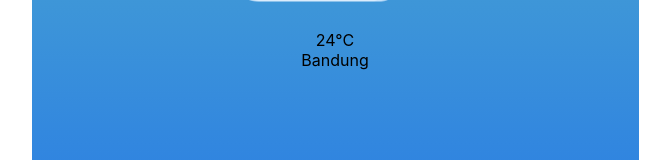
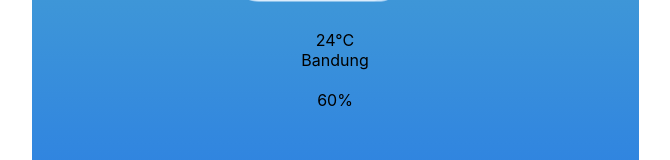
Before and after one commit to RevoU-FSSE-4/milestone-2-bintangsenjapratama, a React (Create React App) app in the folder weather-app/: page / in a window 1280 px wide. Shown: the part 413-573 px from the top of the page, without its empty margins (305-975 px from the left). Built offline with nearby package versions, Linux system fonts and the light colour scheme.

Commit message:
feat: adding more divs

```diff
--- a/weather-app/src/components/weather_app/WeatherApp.tsx
+++ b/weather-app/src/components/weather_app/WeatherApp.tsx
@@ -25,7 +25,13 @@ const WeatherApp = () => {
       <div className="weather-temperature">24°C</div>
       <div className="weather-location">Bandung</div>
       <div className="data-container">
-        <div className="element"></div>
+        <div className="element">
+          <img src="" alt="" className="icon" />
+          <div className="data">
+            <div className="humidity-percentage">60%</div>
+            <div className="text"></div>
+          </div>
+        </div>
       </div>
     </div>
   );
```
